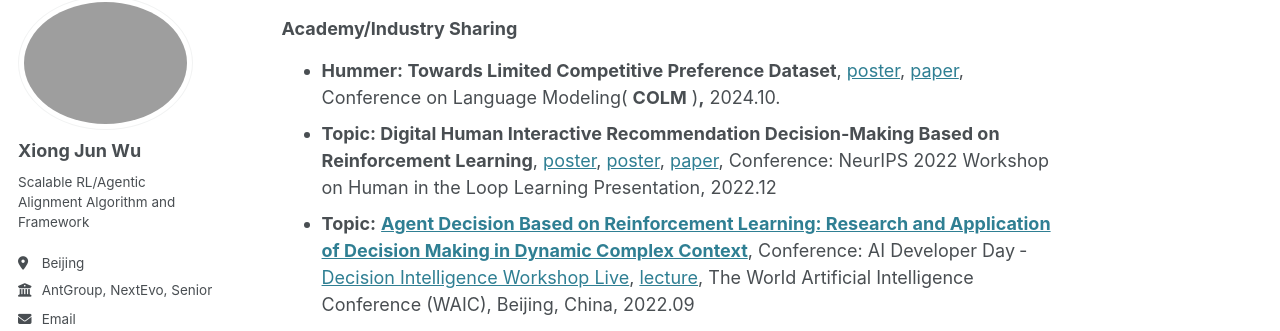
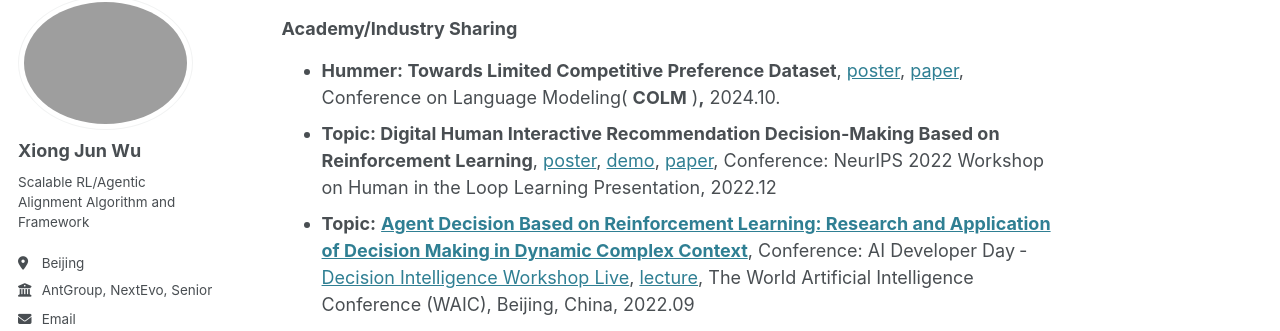
Before and after one commit to junwuxgi/junwuxgi.github.io, a Jekyll site: the page built from _pages/about.md, in a window 1280 px wide and 900 px high, scrolled down 420 px. Shown: the part 110-441 px from the top of the window. Built offline with Jekyll 4.4.1, drawn with Linux system fonts in a browser that asks for light colours; some web fonts are replaced.

Commit message:
update config

```diff
--- a/_pages/about.md
+++ b/_pages/about.md
@@ -18,7 +18,7 @@ redirect_from:
 ### Academy/Industry Sharing
 
 * **Hummer: Towards Limited Competitive Preference Dataset**, [poster](files/poster_hummer_2024_10.jpeg), [paper](https://openreview.net/pdf?id=aKwQPRjdGa), Conference on Language Modeling( **COLM** )**,** 2024.10.
-* **Topic: Digital Human Interactive Recommendation Decision‑Making Based on Reinforcement Learning**, [poster](files/poster_dighum_rec_rl_poster_neuripshill_2022_12), [poster](https://neurips.cc/virtual/2022/64429), [paper](https://arxiv.org/abs/2210.10638), Conference: NeurIPS 2022 Workshop on Human in the Loop Learning Presentation, 2022.12
+* **Topic: Digital Human Interactive Recommendation Decision‑Making Based on Reinforcement Learning**, [poster](files/poster_dighum_rec_rl_poster_neuripshill_2022_12), [demo](https://neurips.cc/virtual/2022/64429), [paper](https://arxiv.org/abs/2210.10638), Conference: NeurIPS 2022 Workshop on Human in the Loop Learning Presentation, 2022.12
 * **Topic:** **[Agent Decision Based on Reinforcement Learning: Research and Application of Decision Making in Dynamic Complex Context](https://www.bilibili.com/video/BV1Fe411M732/)**, Conference: AI Developer Day ‑ [Decision Intelligence Workshop Live](http://rlchina.org/topic/548), [lecture](files/lecture_熊君武_AntGroup_WAIC_2022_09.pdf), The World Artificial Intelligence Conference (WAIC), Beijing, China, 2022.09
 * **Topic:** **Deep Reinforcement Learning in Intelligence Finance**, Conference: Reinforcement Learning Track, The Pacific Rim International Conference on Artificial Intelligence (PRICAI), Nanjing, China, 2018.08
 
```
